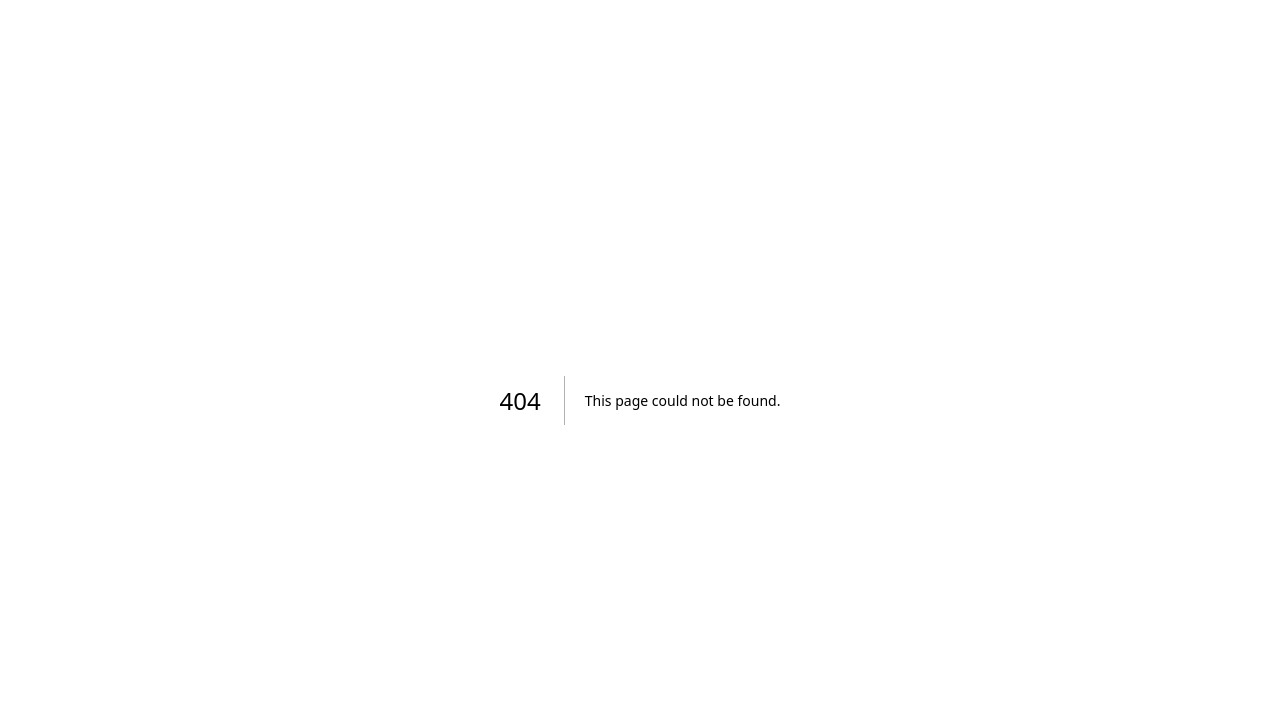
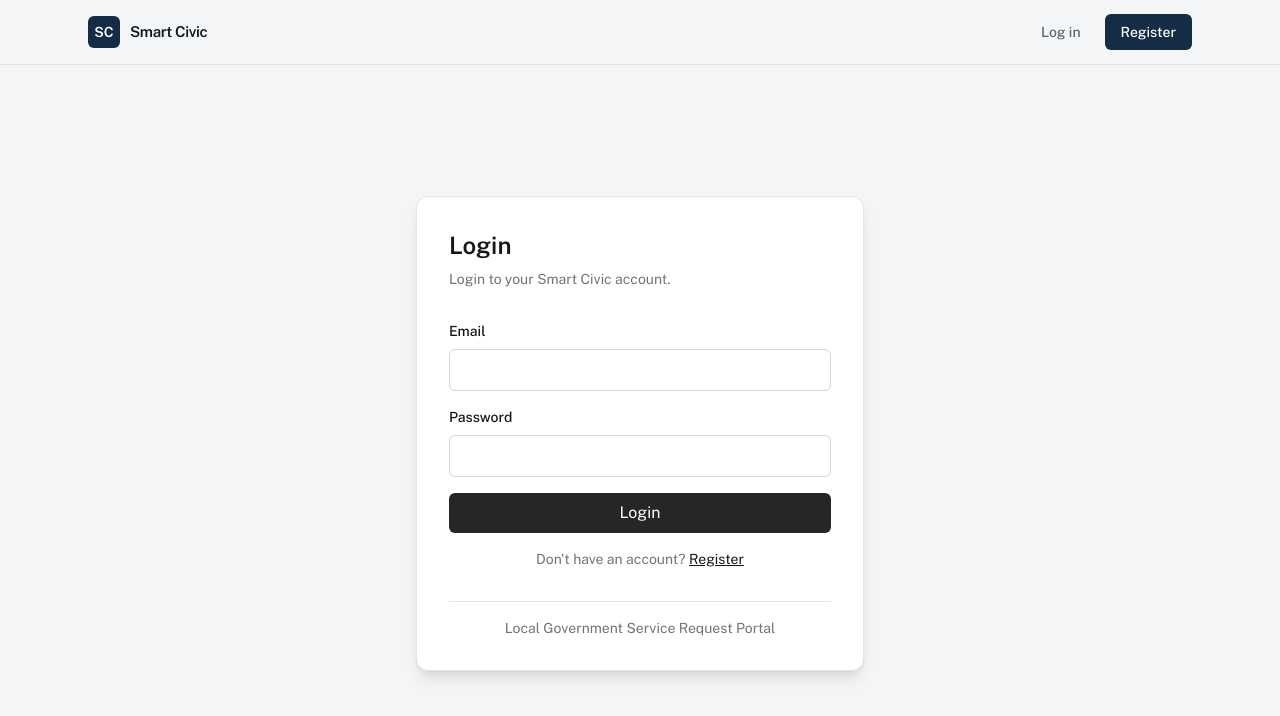
Before and after one commit to jennienguyen03/Group-3---Local-Government-Service-, a Next.js app: page /login in a window 1280 px wide. Before the commit this address had no page. Shown: the top 716 px of the page. Built offline with nearby package versions, Linux system fonts and the light colour scheme.

Commit message:
Login page added with styling

```diff
--- a/src/app/components/loginForm.tsx
+++ b/src/app/components/loginForm.tsx
@@ -1,56 +1,213 @@
 "use client";
+
 import { useState } from "react";
 import Link from "next/link";
+import { useRouter } from "next/navigation";
 import { loginUser } from "~/app/actions/auth";
-import {useRouter} from "next/navigation";
 
 
 export function LoginForm() {
+
   const [email, setEmail] = useState("");
   const [password, setPassword] = useState("");
+
   const [error, setError] = useState("");
   const [isSubmitting, setIsSubmitting] = useState(false);
+
   const router = useRouter();
 
-  return <form onSubmit={handleSubmit}>
-          <div>
-            <label>Email</label>
+
+
+  async function handleSubmit(e: React.FormEvent) {
+
+    e.preventDefault();
+
+    setError("");
+    setIsSubmitting(true);
+
+
+    try {
+
+      const result = await loginUser(
+        email.trim(),
+        password
+      );
+
+
+      if (result?.success) {
+
+        router.push("/dashboard");
+
+      } else {
+
+        setError("Invalid email or password.");
+
+      }
+
+
+    } catch (err) {
+
+      setError(
+        err instanceof Error
+          ? err.message
+          : "Login failed."
+      );
+
+
+    } finally {
+
+      setIsSubmitting(false);
+
+    }
+
+  }
+
+
+
+  return (
+
+    <form
+      onSubmit={handleSubmit}
+      className="
+        flex
+        flex-col
+        gap-4
+      "
+    >
+
+
+      {/* Email */}
+
+      <div className="flex flex-col gap-2">
+
+        <label
+          htmlFor="email"
+          className="text-sm font-medium"
+        >
+          Email
+        </label>
+
+
         <input
+          id="email"
           type="email"
           value={email}
-              onChange={(e) => setEmail(e.target.value)}
+          onChange={(e) =>
+            setEmail(e.target.value)
+          }
+          className="
+            p-2
+            border border-neutral-300 dark:border-neutral-700
+            rounded-md
+            bg-white dark:bg-neutral-800
+            text-neutral-900 dark:text-white
+            focus:outline-none
+            focus:ring-2
+            focus:ring-neutral-500
+          "
         />
+
       </div>
-          <div>
-            <label>Password</label>
+
+
+
+      {/* Password */}
+
+      <div className="flex flex-col gap-2">
+
+        <label
+          htmlFor="password"
+          className="text-sm font-medium"
+        >
+          Password
+        </label>
+
+
         <input
+          id="password"
           type="password"
           value={password}
-              onChange={(e) => setPassword(e.target.value)}
+          onChange={(e) =>
+            setPassword(e.target.value)
+          }
+          className="
+            p-2
+            border border-neutral-300 dark:border-neutral-700
+            rounded-md
+            bg-white dark:bg-neutral-800
+            text-neutral-900 dark:text-white
+            focus:outline-none
+            focus:ring-2
+            focus:ring-neutral-500
+          "
         />
+
       </div>
-          {error && <p className="error">{error}</p>}
-          <button type="submit">Login</button>
 
-          <p>
-            Don't have an account? <Link href="/register">Register</Link>
+
+
+      {/* Error */}
+
+      {error && (
+        <p className="text-sm text-red-500">
+          {error}
         </p>
-        </form>;
+      )}
 
-  async function handleSubmit(e: React.FormEvent<HTMLFormElement>) {
-  e.preventDefault();
-  setError("");
-  setIsSubmitting(true);
-  try {
-    const result = await loginUser(email, password);
-    if (result?.success) {
-      router.push("/dashboard");
-    } else {
-      setError("Invalid email or password");
+
+
+      {/* Button */}
+
+      <button
+        type="submit"
+        disabled={isSubmitting}
+        className="
+          p-2
+          bg-neutral-800
+          text-white
+          rounded-md
+          hover:bg-neutral-700
+          transition
+          disabled:opacity-50
+        "
+      >
+        {
+          isSubmitting
+            ? "Logging in..."
+            : "Login"
         }
-  } finally {
-    setIsSubmitting(false);
+      </button>
+
+
+
+      {/* Register Link */}
+
+      <p
+        className="
+          text-sm
+          text-neutral-500 dark:text-neutral-400
+          text-center
+        "
+      >
+
+        Don't have an account?{" "}
+
+        <Link
+          href="/register"
+          className="
+            text-neutral-900
+            dark:text-white
+            underline
+            hover:opacity-70
+          "
+        >
+          Register
+        </Link>
+
+      </p>
+
+
+    </form>
+
+  );
 }
-  //extra logic here for when someone submits the form
-  } //prevents the page from refreshing when the form is submitted later logic will be added for passing to the backend to authorise
-}
--- /dev/null
+++ b/src/app/login/page.tsx
@@ -0,0 +1,79 @@
+import { LandingNavbar } from "~/components/LandingNavbar";
+import { LoginForm } from "../components/loginForm";
+
+export const dynamic = "force-dynamic";
+
+export default function LoginPage() {
+  return (
+    <div className="min-h-screen bg-neutral-100 dark:bg-neutral-950">
+
+      <LandingNavbar />
+
+      <main
+        className="
+          flex
+          items-center
+          justify-center
+          min-h-[calc(100vh-64px)]
+          p-6
+        "
+      >
+
+        <div
+          className="
+            w-full max-w-md
+            p-8
+            rounded-xl
+            border border-neutral-200 dark:border-neutral-800
+            bg-white dark:bg-neutral-900
+            shadow-lg
+          "
+        >
+
+          <h1
+            className="
+              text-2xl
+              font-semibold
+              text-neutral-900 dark:text-white
+            "
+          >
+            Login
+          </h1>
+
+
+          <p
+            className="
+              mt-2
+              text-sm
+              text-neutral-500 dark:text-neutral-400
+            "
+          >
+            Login to your Smart Civic account.
+          </p>
+
+
+          <div className="mt-8">
+            <LoginForm />
+          </div>
+
+
+          <p
+            className="
+              mt-8
+              pt-4
+              border-t border-neutral-200 dark:border-neutral-800
+              text-sm
+              text-neutral-500 dark:text-neutral-400
+              text-center
+            "
+          >
+            Local Government Service Request Portal
+          </p>
+
+        </div>
+
+      </main>
+
+    </div>
+  );
+}
```
Lines whose indentation alone changed are shown as unchanged.
